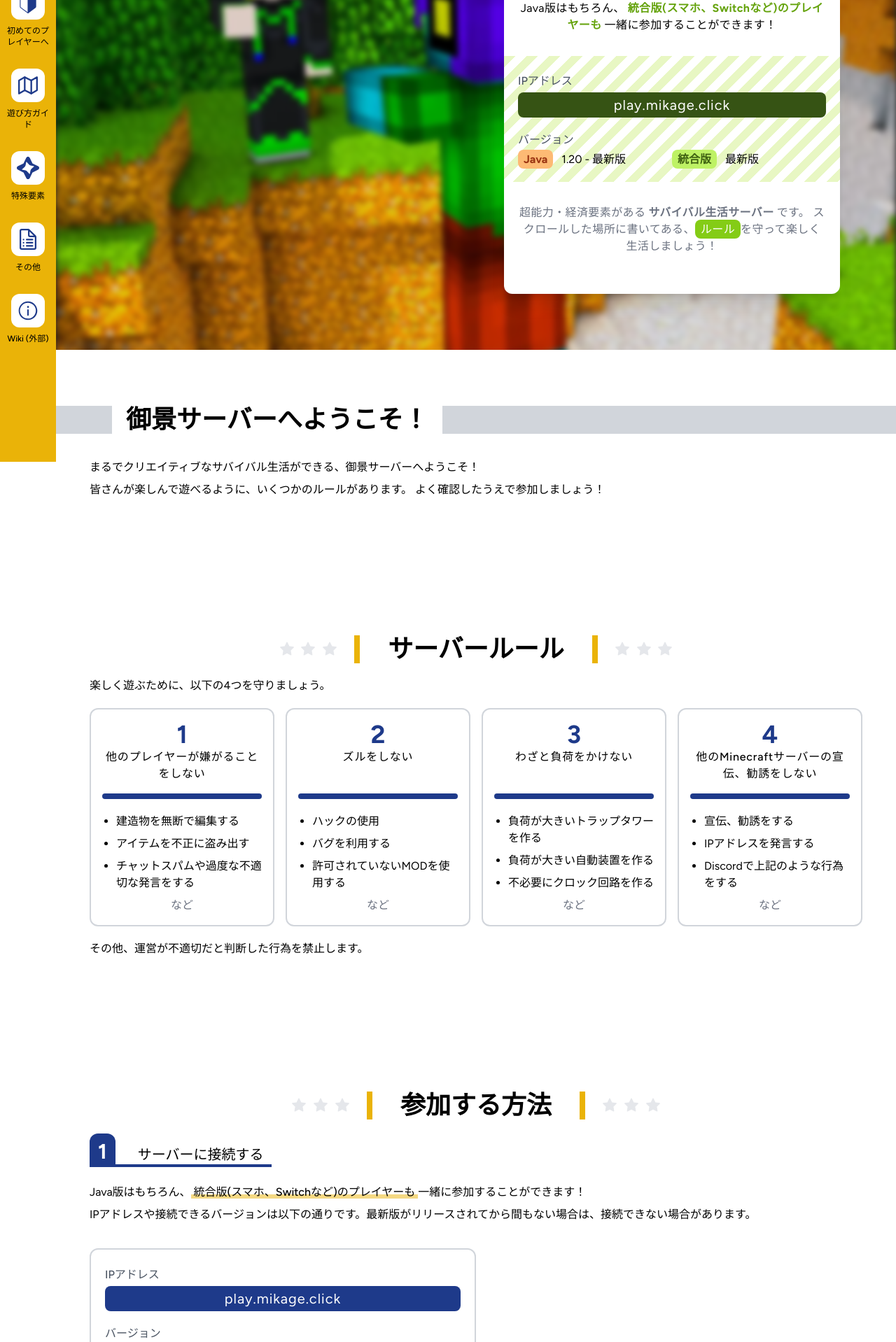
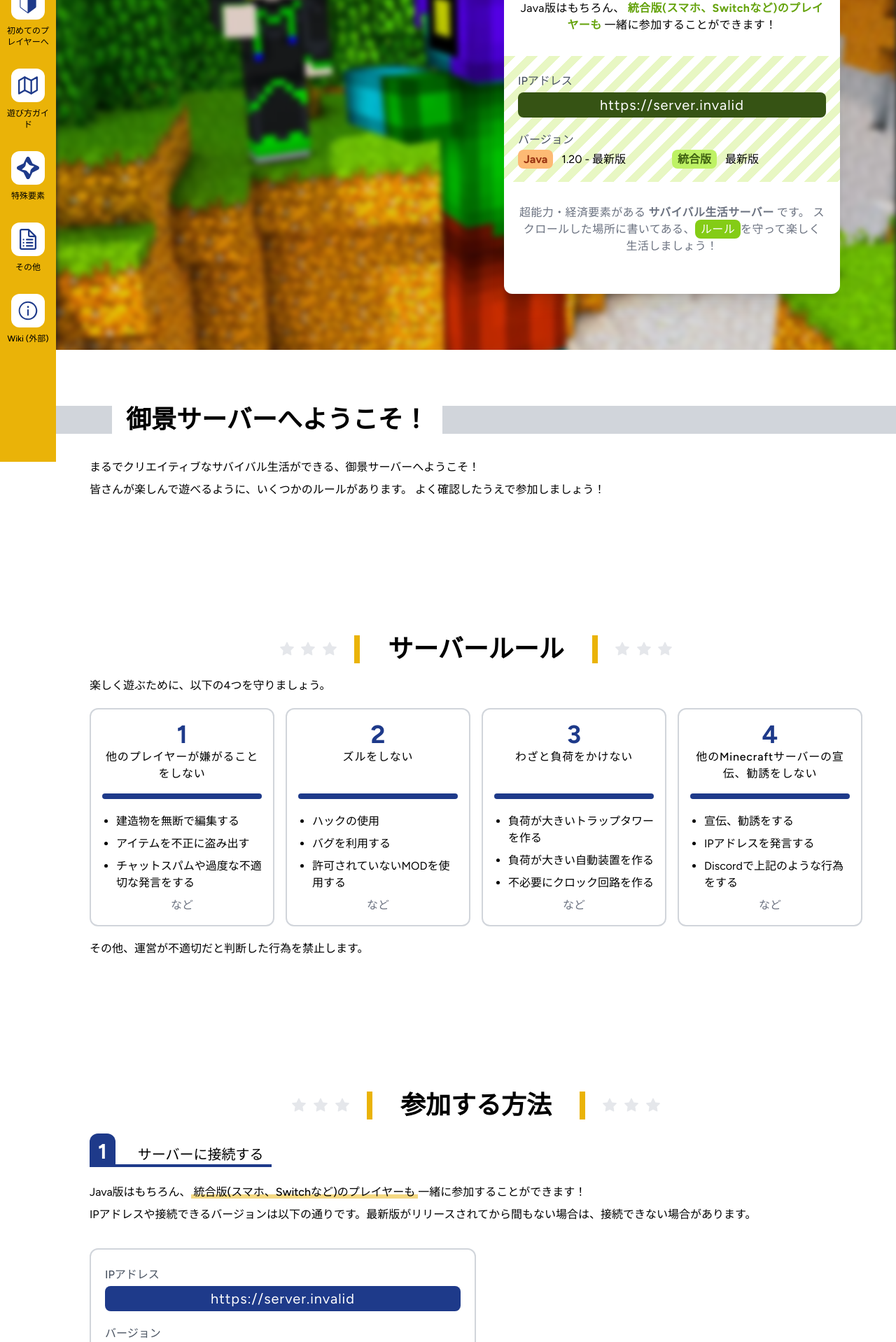
Before and after one commit to Mikage-Server/website, a Next.js app: page /newbie in a window 1280 px wide. Shown: the part 140-2058 px from the top of the page at 70% size. Built offline with nearby package versions, Linux system fonts and the light colour scheme; no server answers.

Commit message:
refactor: サーバーIPを動的に挿入するように

```diff
--- a/app/(main)/(index)/LetsJoin.tsx
+++ b/app/(main)/(index)/LetsJoin.tsx
@@ -1,6 +1,9 @@
 import Link from 'next/link';
 
 export default function LetsJoin() {
+  const serverAddressWithoutPort =
+    process.env.NEXT_PUBLIC_SERVER_ADDRESS?.split(':')[0];
+
   return (
     <section className="px-5 md:px-12 mt-32 md:mt-48 w-full h-64 text-yellow-700 text-xl md:text-2xl font-bold text-center tracking-wider bg-stripe-home perfect-center overflow-hidden">
       <p>
@@ -12,7 +15,7 @@ export default function LetsJoin() {
         <div className="px-5 md:px-10 py-2 text-white bg-blue-900 rounded-full shadow-lg">
           <h1 className="font-bold">今すぐ参加する！</h1>
           <span className="font-medium text-lg md:text-xl">
-            1.20 - 最新版 | play.mikage.click
+            1.20 - 最新版 | {serverAddressWithoutPort}
           </span>
         </div>
       </Link>
--- a/app/(main)/layout.tsx
+++ b/app/(main)/layout.tsx
@@ -18,7 +18,7 @@ export const metadata: Metadata = {
     description: description,
     images: [
       {
-        url: 'https://eu.mc-api.net/v3/server/favicon/play.mikage.click',
+        url: `https://eu.mc-api.net/v3/server/favicon/${process.env.NEXT_PUBLIC_SERVER_ADDRESS}`,
         width: 512,
         height: 512,
         alt: '御景サーバーのロゴ',
@@ -40,7 +40,7 @@ export default function Layout({
       <head>
         <link
           rel="icon"
-          href="https://eu.mc-api.net/v3/server/favicon/play.mikage.click"
+          href={`https://eu.mc-api.net/v3/server/favicon/${process.env.NEXT_PUBLIC_SERVER_ADDRESS}`}
         />
         <link
           rel="canonical"
--- a/app/(main)/menu/Menu.tsx
+++ b/app/(main)/menu/Menu.tsx
@@ -77,7 +77,7 @@ function Icon({ className }: { className?: string }) {
     >
       <Link href="/">
         <img
-          src="https://eu.mc-api.net/v3/server/favicon/play.mikage.click"
+          src={`https://eu.mc-api.net/v3/server/favicon/${process.env.NEXT_PUBLIC_SERVER_ADDRESS}`}
           alt="アイコン"
           className="w-full aspect-square bg-yellow-300"
         />
--- a/app/(main)/newbie/Banner.tsx
+++ b/app/(main)/newbie/Banner.tsx
@@ -33,7 +33,7 @@ function ServerInfo() {
             IPアドレス
           </h2>
           <div className="py-1 w-full text-xl text-white text-center bg-lime-900 rounded-lg tracking-wider">
-            play.mikage.click
+            {process.env.NEXT_PUBLIC_SERVER_ADDRESS}
           </div>
         </div>
 
--- a/app/(main)/newbie/HowToParticipate.tsx
+++ b/app/(main)/newbie/HowToParticipate.tsx
@@ -38,7 +38,7 @@ export default function HowToConnect() {
                 IPアドレス
               </h2>
               <div className="py-1 w-full text-xl text-white text-center bg-blue-900 rounded-lg tracking-wider">
-                play.mikage.click
+                {process.env.NEXT_PUBLIC_SERVER_ADDRESS}
               </div>
             </div>
 
--- a/app/not-found.tsx
+++ b/app/not-found.tsx
@@ -37,7 +37,7 @@ function NotFoundLayout({
       <head>
         <link
           rel="icon"
-          href="https://eu.mc-api.net/v3/server/favicon/play.mikage.click"
+          href={`https://eu.mc-api.net/v3/server/favicon/${process.env.NEXT_PUBLIC_SERVER_ADDRESS}`}
         />
         <link
           rel="canonical"
```
